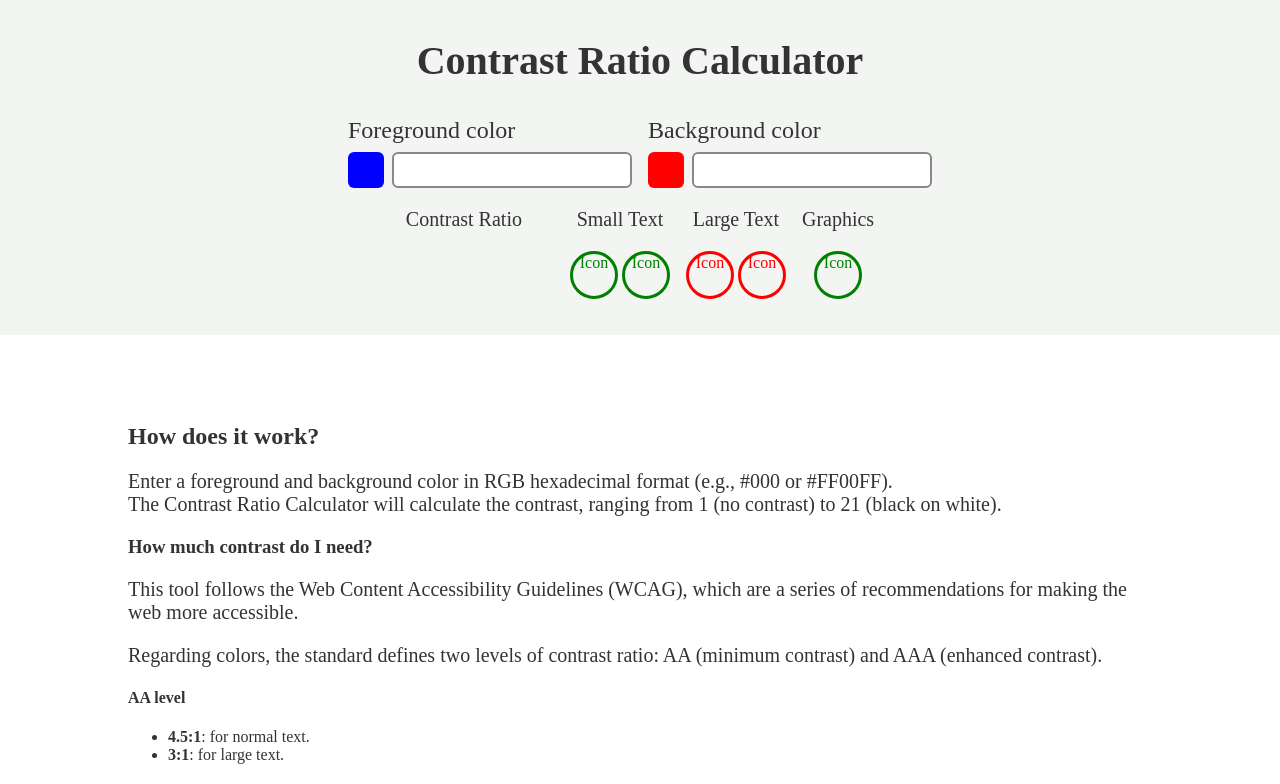
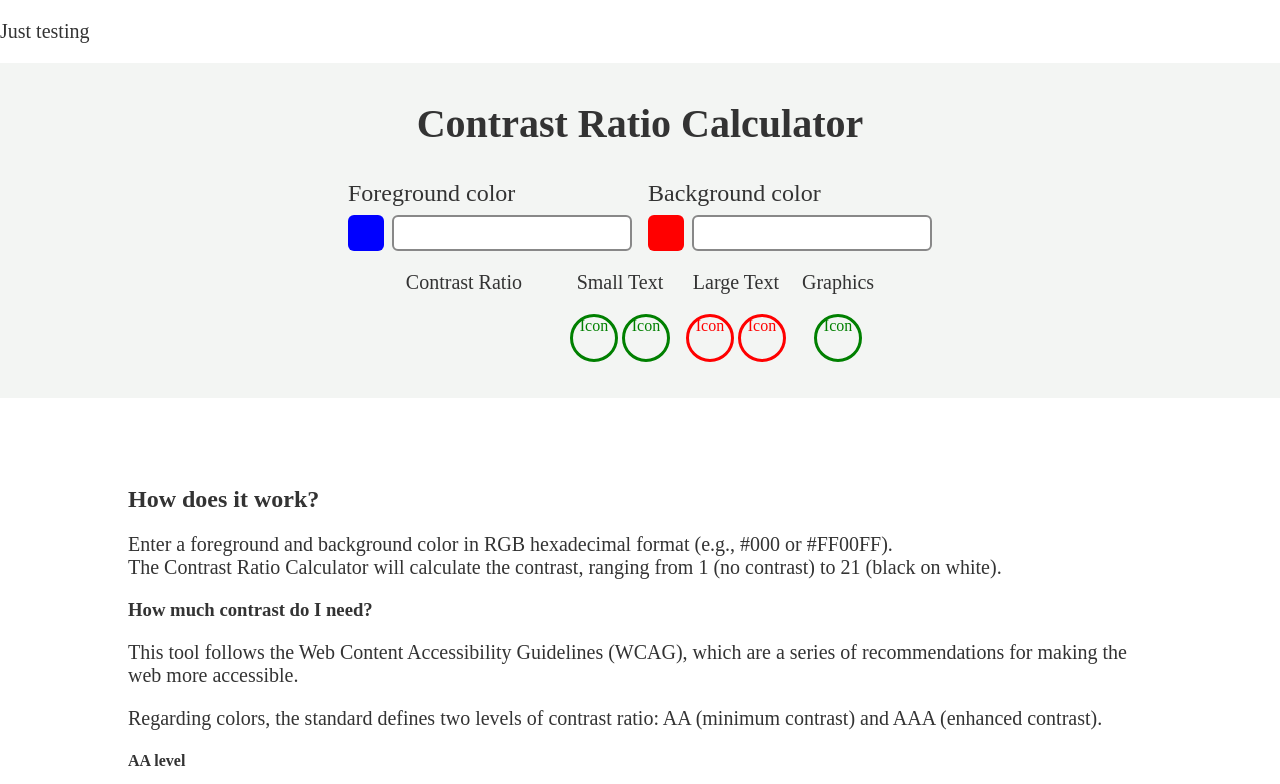
Before and after one commit to jdwilkin4/contrast-ratio-repo, a website: page index.html in a window 1280 px wide. Shown: the top 784 px of the page. Drawn offline with Linux system fonts and the light colour scheme.

Commit message:
feat: just testing

```diff
--- a/index.html
+++ b/index.html
@@ -13,6 +13,7 @@
   </head>
   <body>
     <main>
+      <p>Just testing</p>
       <section class="primary">
         <div class="container">
           <h1 class="page-title">Contrast Ratio Calculator</h1>
```
